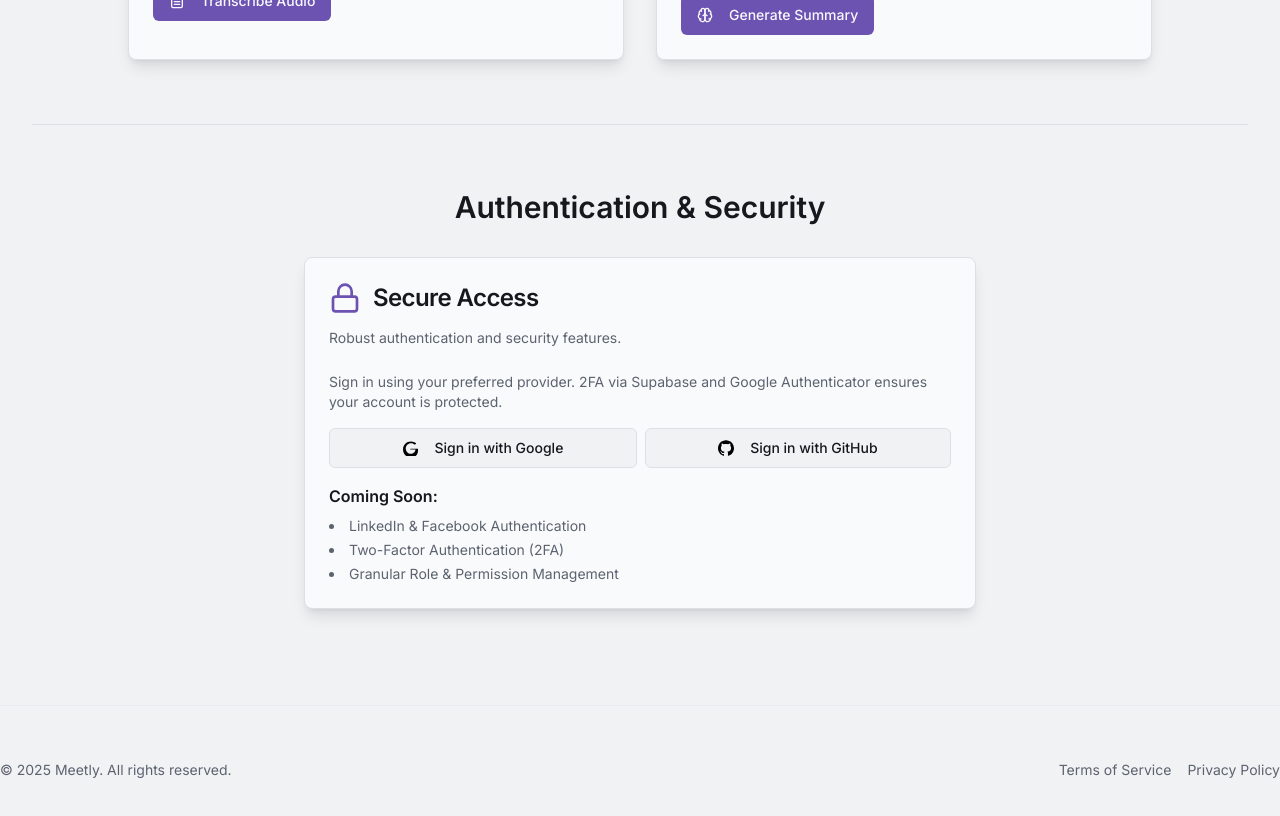
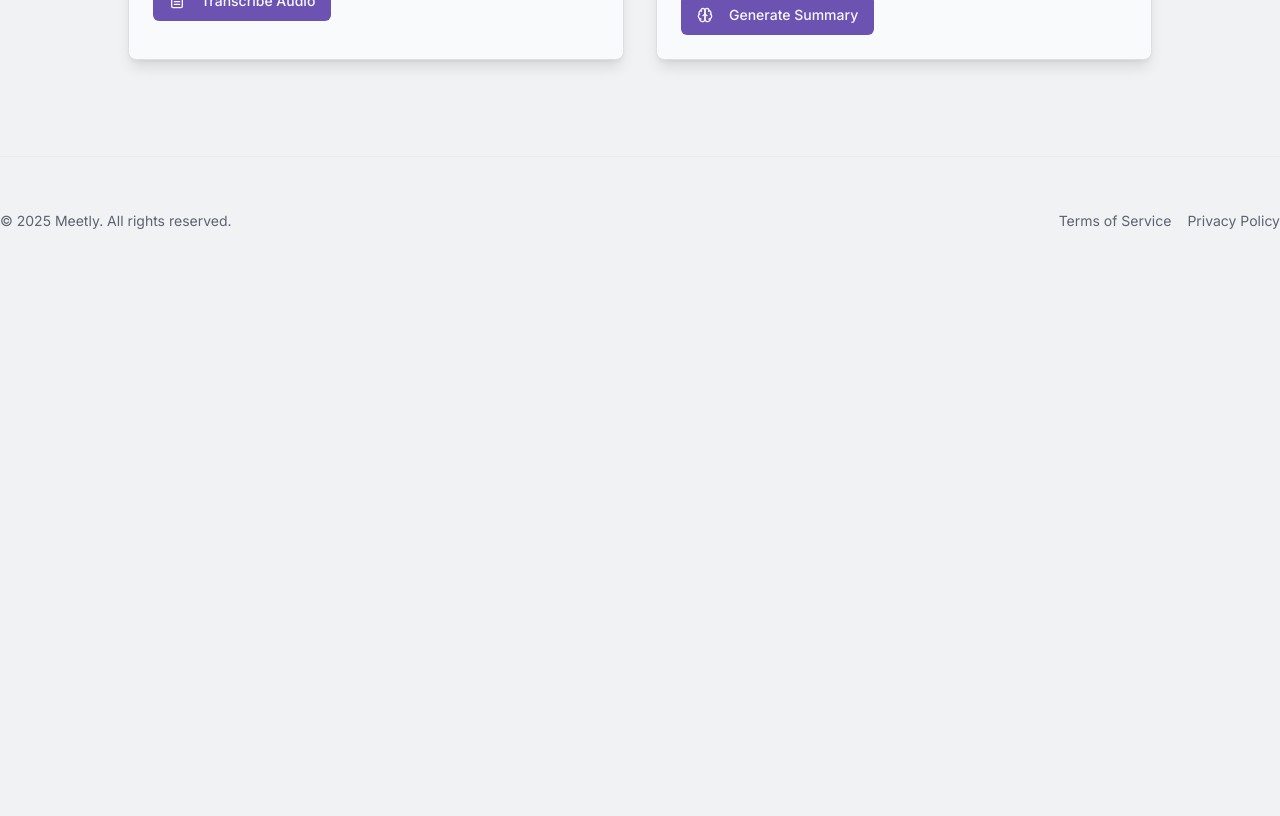
Before and after one commit to m6tm/meetly, a Next.js app: page / in a window 1280 px wide. Shown: the part 1240-2056 px from the top of the page. After the commit the page ends 1525 px from the top, so only its background shows below. Built offline with nearby package versions, Linux system fonts and the light colour scheme; what @genkit-ai/googleai, genkit would draw is missing.

Commit message:
Make the following changes:
,

Find this element:

  <section class="mb

```diff
--- a/src/app/page.tsx
+++ b/src/app/page.tsx
@@ -1,3 +1,4 @@
+
 import AppHeader from "@/components/layout/app-header";
 import AppFooter from "@/components/layout/app-footer";
 import QuickMeetCard from "@/components/meetly/quick-meet-card";
@@ -5,7 +6,7 @@ import ScheduleMeetingCard from "@/components/meetly/schedule-meeting-card";
 import RecordingsCard from "@/components/meetly/recordings-card";
 import AITranscriptionClient from "@/components/meetly/ai-transcription-client";
 import AISummarizationClient from "@/components/meetly/ai-summarization-client";
-import AuthPlaceholder from "@/components/meetly/auth-placeholder";
+
 import { Separator } from "@/components/ui/separator";
 
 
@@ -43,13 +44,6 @@ export default function HomePage() {
             </div>
           </section>
 
-          <Separator className="my-12 md:my-16" />
-
-          <section className="mb-12 md:mb-16 max-w-2xl mx-auto">
-             <h2 className="text-2xl sm:text-3xl font-semibold text-foreground mb-6 md:mb-8 text-center">Authentication & Security</h2>
-            <AuthPlaceholder />
-          </section>
-
         </div>
       </main>
       <AppFooter />
```
